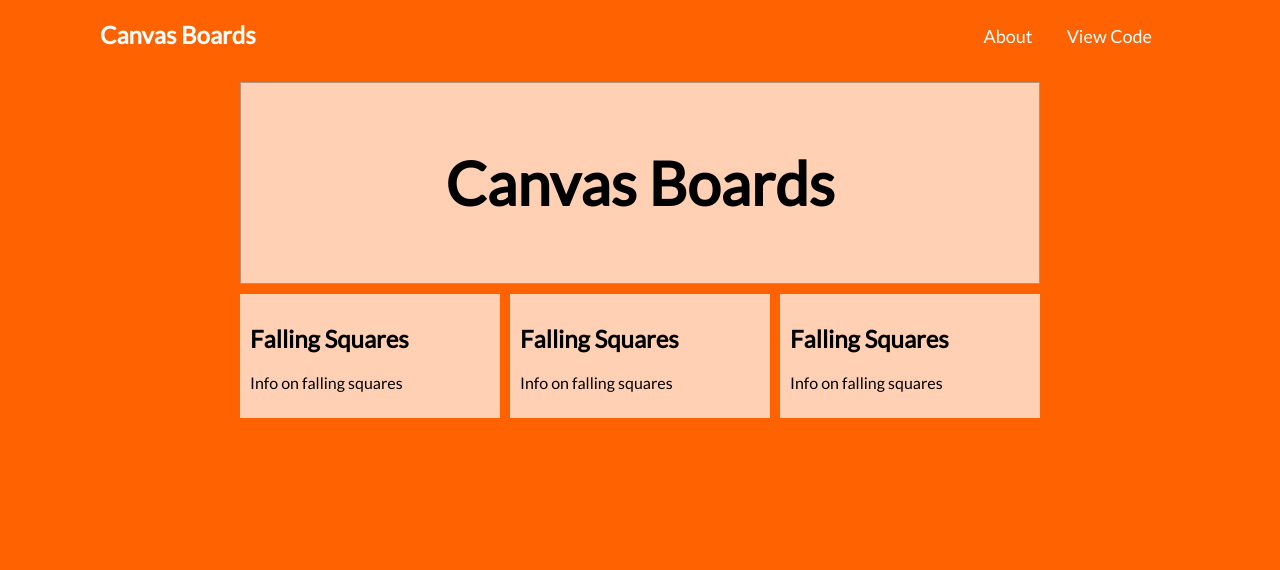
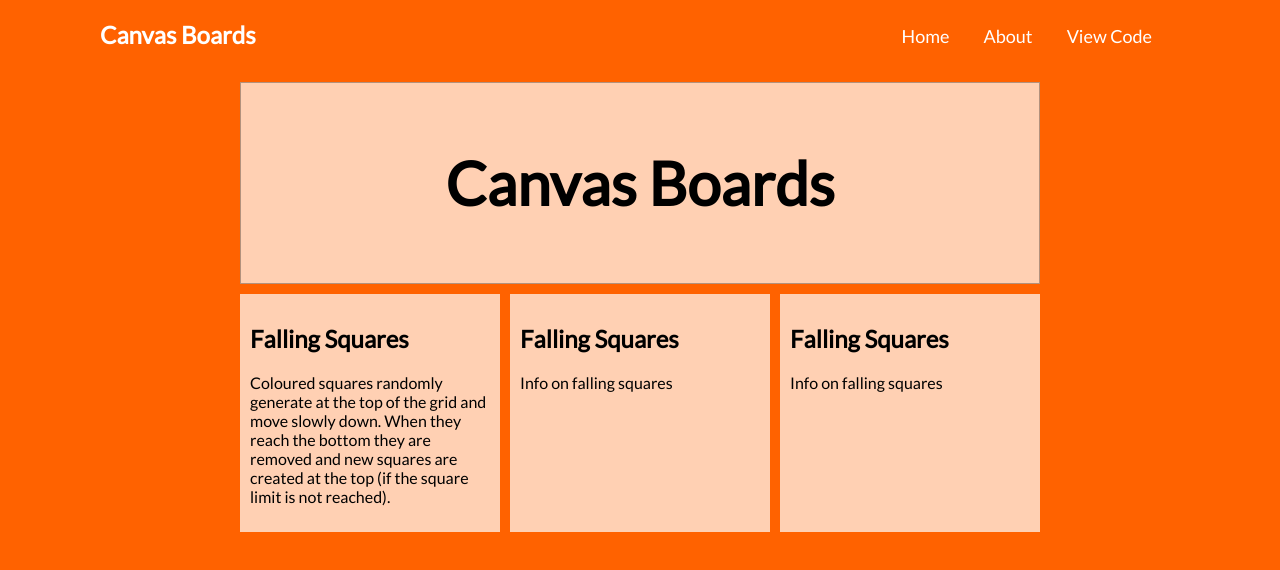
Before and after one commit to Alequin/canvas_game_board, a website built with webpack: page index.html in a window 1280 px wide. Built offline with nearby package versions, Linux system fonts and the light colour scheme.

Commit message:
index: added paragraph for falling squares and home button on nav bar

```diff
--- a/index.html
+++ b/index.html
@@ -19,6 +19,7 @@
         </div>
         <div id="nav-right">
           <ul>
+            <li>Home</li>
             <li>About</li>
             <li>
               <a href="https://github.com/Alequin/canvas_game_board">
@@ -46,7 +47,12 @@
           <a class="tile tile-left" href="./canvas_games/falling_squares/canvas.html">
             <div>
               <h2>Falling Squares</h2>
-              <p>Info on falling squares</p>
+              <p>
+                Coloured squares randomly generate at the top of the grid and
+                move slowly down. When they reach the bottom they are removed
+                and new squares are created at the top (if the square limit is
+                not reached).
+               </p>
             </div>
           </a>
 
```
